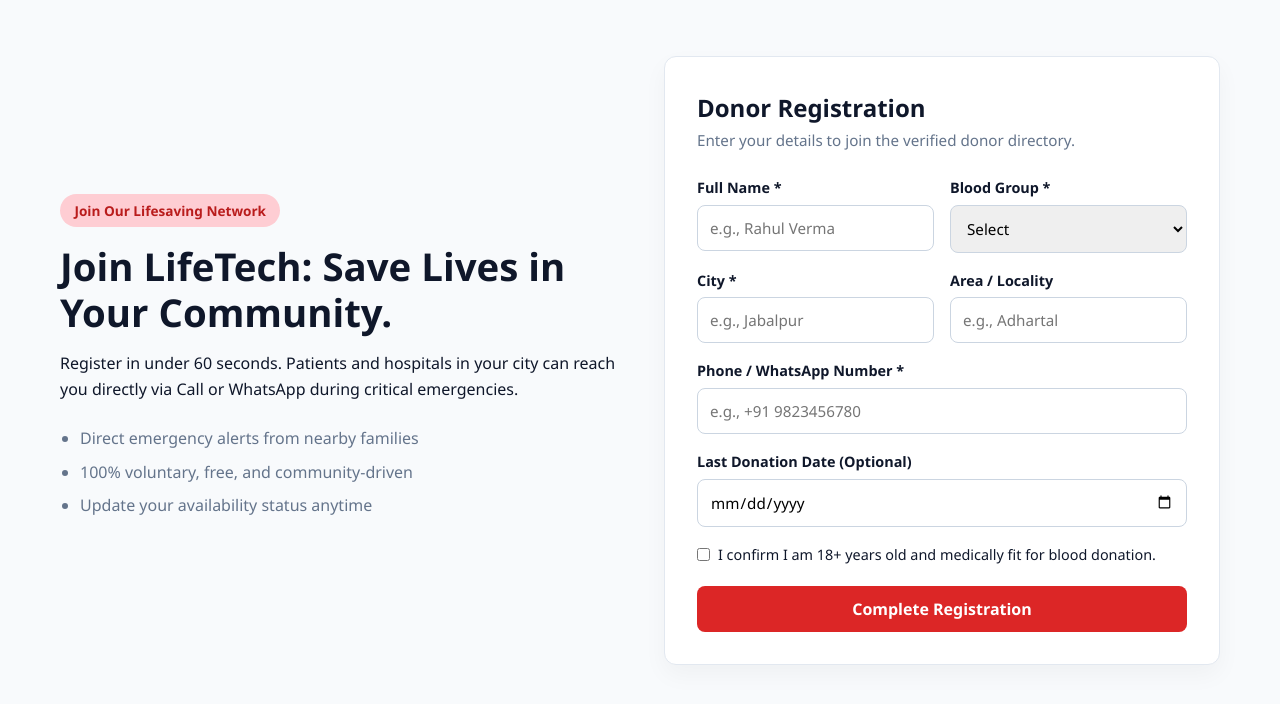
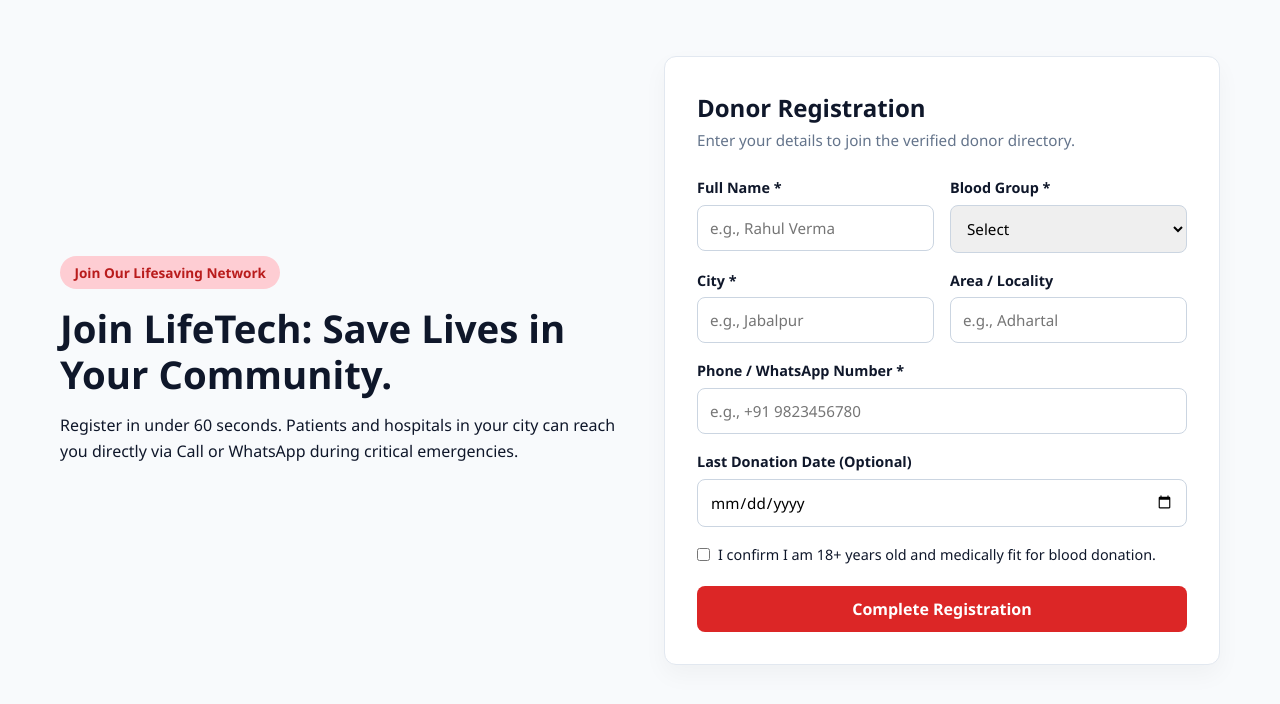
Before and after one commit to harshitakoshta11/blood-donors-finder-website, a PHP site: page /register.php in a window 1280 px wide. Shown: the part 79-783 px from the top of the page. Run offline with PHP 8.4, Linux system fonts and the light colour scheme.

Commit message:
some text changed in home page

```diff
--- a/index.php
+++ b/index.php
@@ -121,7 +121,7 @@ $requests = $requestsResult ? $requestsResult->fetch_all(MYSQLI_ASSOC) : [];
 
     <div class="section-header">
       <h2>🚨 Urgent Blood Requests</h2>
-      <a href="request.php" style="color:#dc2626; font-weight:600;">+ New Request Karein →</a>
+      <a href="request.php" style="color:#dc2626; font-weight:600;">+ Add New Request →</a>
     </div>
 
     <div class="donor-grid" id="donorGrid">
--- a/register.php
+++ b/register.php
@@ -43,7 +43,7 @@ $stmt->execute();
             <nav>
                 <ul class="nav-links">
                     <li><a href="index.php">Home</a></li>
-                    <li><a href="find-donors.php">Find Donors</a></li>
+                    <li><a href="find _donors.php">Find Donors</a></li>
                     <li><a href="index.php#compatibility">Compatibility</a></li>
                     <li><a href="register.php" class="btn-primary" style="color:#fff;">Become a Donor</a></li>
                 </ul>
@@ -56,11 +56,7 @@ $stmt->execute();
             <span class="badge">Join Our Lifesaving Network</span>
             <h1>Join LifeTech: Save Lives in Your Community.</h1>
             <p>Register in under 60 seconds. Patients and hospitals in your city can reach you directly via Call or WhatsApp during critical emergencies.</p>
-            <ul class="perks-list">
-                <li>Direct emergency alerts from nearby families</li>
-                <li>100% voluntary, free, and community-driven</li>
-                <li>Update your availability status anytime</li>
-            </ul>
+
         </div>
 
         <div class="form-card">
```
